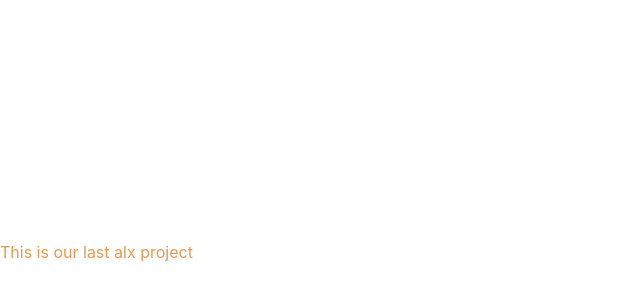
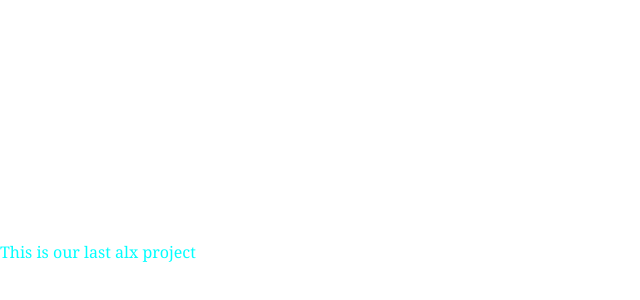
Before and after one commit to Onielcares/-Webstack---Portfolio-Project, a React (Vite) app in the folder front-end/: page / in a window 1280 px wide. Shown: the part 148-448 px from the top of the page, without its empty margins (0-640 px from the left). Built offline with nearby package versions, Linux system fonts and the light colour scheme.

Commit message:
correct import on App.jsx

```diff
--- a/front-end/src/App.jsx
+++ b/front-end/src/App.jsx
@@ -1,9 +1,8 @@
-import "."
+import "./App.scss"
+
 function App() {
-
-
   return (
-    <div className="text-orange peach" >
+    <div className="peach" >
       <p >This is our last alx project</p>
     </div>
   )
```
Also changed, not shown: 2 other files (tests, documents, lock files or other folders).
